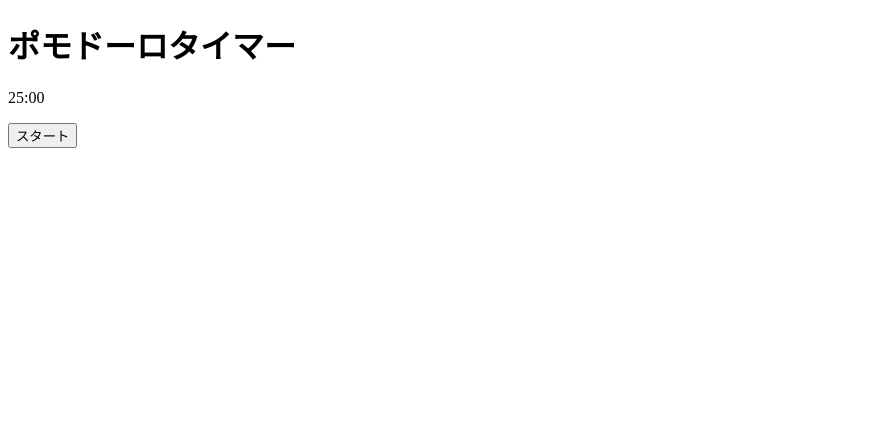
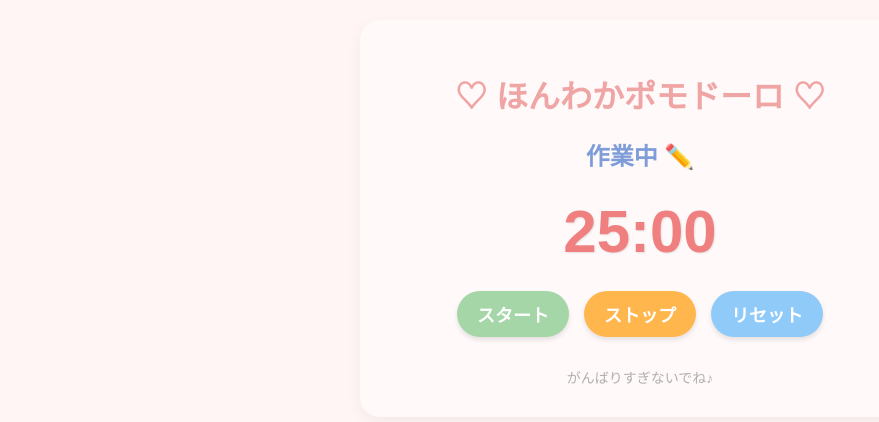
Before and after one commit to satomi-k18/pomodorotimer, a plain HTML site: page index.html in a window 1280 px wide. Shown: the whole page, without its empty margins (0-879 px from the left). Drawn offline with Linux system fonts and the light colour scheme.

Commit message:
Update index.html

```diff
--- a/index.html
+++ b/index.html
@@ -1,26 +1,189 @@
 <!DOCTYPE html>
-<html>
+<html lang="ja">
 <head>
-  <title>ポモドーロタイマー</title>
+  <meta charset="UTF-8">
+  <title>ほんわかポモドーロタイマー</title>
+  <style>
+    body {
+      font-family: 'Arial Rounded MT Bold', 'Hiragino Maru Gothic ProN', sans-serif;
+      text-align: center;
+      margin: 0;
+      padding: 20px;
+      background-color: #fff5f5;
+      color: #5a5a5a;
+    }
+
+    .container {
+      max-width: 500px;
+      margin: 0 auto;
+      padding: 30px;
+      background-color: #fff9f9;
+      border-radius: 20px;
+      box-shadow: 0 5px 15px rgba(0, 0, 0, 0.05);
+    }
+
+    h1 {
+      color: #f0a5a5;
+      margin-bottom: 20px;
+      font-size: 32px;
+    }
+
+    #mode {
+      font-size: 24px;
+      margin-bottom: 15px;
+      color: #7e9cd8;
+      font-weight: bold;
+    }
+
+    #timer {
+      font-size: 60px;
+      margin: 25px 0;
+      color: #f08080;
+      font-weight: bold;
+      text-shadow: 1px 1px 2px rgba(0, 0, 0, 0.1);
+    }
+
+    .buttons {
+      display: flex;
+      justify-content: center;
+      gap: 15px;
+      margin-top: 20px;
+    }
+
+    button {
+      font-size: 18px;
+      padding: 10px 20px;
+      border: none;
+      border-radius: 50px;
+      cursor: pointer;
+      transition: all 0.3s ease;
+      font-weight: bold;
+      box-shadow: 0 3px 5px rgba(0, 0, 0, 0.1);
+    }
+
+    #start {
+      background-color: #a5d6a7;
+      color: white;
+    }
+
+    #stop {
+      background-color: #ffb74d;
+      color: white;
+    }
+
+    #reset {
+      background-color: #90caf9;
+      color: white;
+    }
+
+    button:hover {
+      transform: translateY(-3px);
+      box-shadow: 0 5px 10px rgba(0, 0, 0, 0.15);
+    }
+
+    .footer {
+      margin-top: 30px;
+      font-size: 14px;
+      color: #b0b0b0;
+    }
+  </style>
 </head>
 <body>
-  <h1>ポモドーロタイマー</h1>
-  <p id="timer">25:00</p>
-  <button onclick="startTimer()">スタート</button>
+  <div class="container">
+    <h1>♡ ほんわかポモドーロ ♡</h1>
+    <div id="mode">作業中 ✏️</div>
+    <div id="timer">25:00</div>
+    <div class="buttons">
+      <button id="start">スタート</button>
+      <button id="stop">ストップ</button>
+      <button id="reset">リセット</button>
+    </div>
+    <div class="footer">
+      がんばりすぎないでね♪
+    </div>
+  </div>
 
   <script>
-    let seconds = 25 * 60;
-    let interval;
+    // タイマー設定（秒単位）
+    const workTime = 25 * 60;
+    const breakTime = 5 * 60;
+    let timeLeft = workTime;
+    let timerId = null;
+    let isWork = true;
+
+    const timerDisplay = document.getElementById('timer');
+    const modeDisplay = document.getElementById('mode');
+    const startBtn = document.getElementById('start');
+    const stopBtn = document.getElementById('stop');
+    const resetBtn = document.getElementById('reset');
+
+    function updateDisplay() {
+      const min = String(Math.floor(timeLeft / 60)).padStart(2, '0');
+      const sec = String(timeLeft % 60).padStart(2, '0');
+      timerDisplay.textContent = `${min}:${sec}`;
+      modeDisplay.textContent = isWork ? '作業中 ✏️' : '休憩中 🌸';
+
+      // モードに応じて色を変更
+      if (isWork) {
+        timerDisplay.style.color = '#f08080';
+        modeDisplay.style.color = '#7e9cd8';
+      } else {
+        timerDisplay.style.color = '#7e9cd8';
+        modeDisplay.style.color = '#f08080';
+      }
+    }
 
     function startTimer() {
-      interval = setInterval(() => {
-        seconds--;
-        const min = String(Math.floor(seconds / 60)).padStart(2, '0');
-        const sec = String(seconds % 60).padStart(2, '0');
-        document.getElementById('timer').textContent = `${min}:${sec}`;
-        if (seconds <= 0) clearInterval(interval);
+      if (timerId) return;
+      timerId = setInterval(() => {
+        if (timeLeft > 0) {
+          timeLeft--;
+          updateDisplay();
+        } else {
+          clearInterval(timerId);
+          timerId = null;
+          isWork = !isWork;
+          timeLeft = isWork ? workTime : breakTime;
+          updateDisplay();
+          playSound();
+        }
       }, 1000);
     }
+
+    function stopTimer() {
+      clearInterval(timerId);
+      timerId = null;
+    }
+
+    function resetTimer() {
+      stopTimer();
+      isWork = true;
+      timeLeft = workTime;
+      updateDisplay();
+    }
+
+    function playSound() {
+      // シンプルなビープ音を使用
+      try {
+        const context = new (window.AudioContext || window.webkitAudioContext)();
+        const oscillator = context.createOscillator();
+        oscillator.type = 'sine';
+        oscillator.frequency.value = 800;
+        oscillator.connect(context.destination);
+        oscillator.start();
+        setTimeout(() => {
+          oscillator.stop();
+        }, 500);
+      } catch (e) {
+        console.log('音の再生に失敗しました:', e);
+      }
+    }
+
+    startBtn.onclick = startTimer;
+    stopBtn.onclick = stopTimer;
+    resetBtn.onclick = resetTimer;
+
+    updateDisplay();
   </script>
 </body>
 </html>
```
